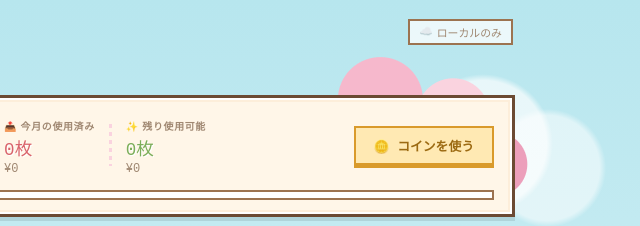
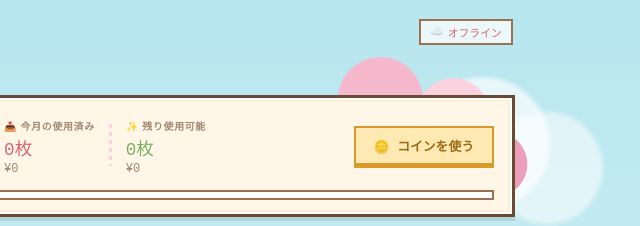
Before and after one commit to paremaru-create/coinwork, a plain HTML site: page index.html in a window 1280 px wide. Shown: the top 226 px of the page, 605-1245 px from the left. Drawn offline with Linux system fonts and the light colour scheme; no server answers; a web font is replaced by a local one.

Commit message:
Update index.html

```diff
--- a/index.html
+++ b/index.html
@@ -1332,7 +1332,7 @@ document.getElementById('spendModal').addEventListener('click', e => {
 
 // ── クラウド同期（Google Apps Script）─────────────────────────
 // ★ ここにGASのWebアプリURLを貼る（空のままならlocalStorageのみで動作）
-const SYNC_URL = '';
+const SYNC_URL = 'https://script.google.com/macros/s/AKfycby4UTn7QT8_ZGayIQxlFzQTxIhJkNcru8lJgZzhyi6UoUYSsVhXoO6lf4R5x-abTmqG/exec';
 
 let syncTimer = null;
 let syncBusy  = false;
```
